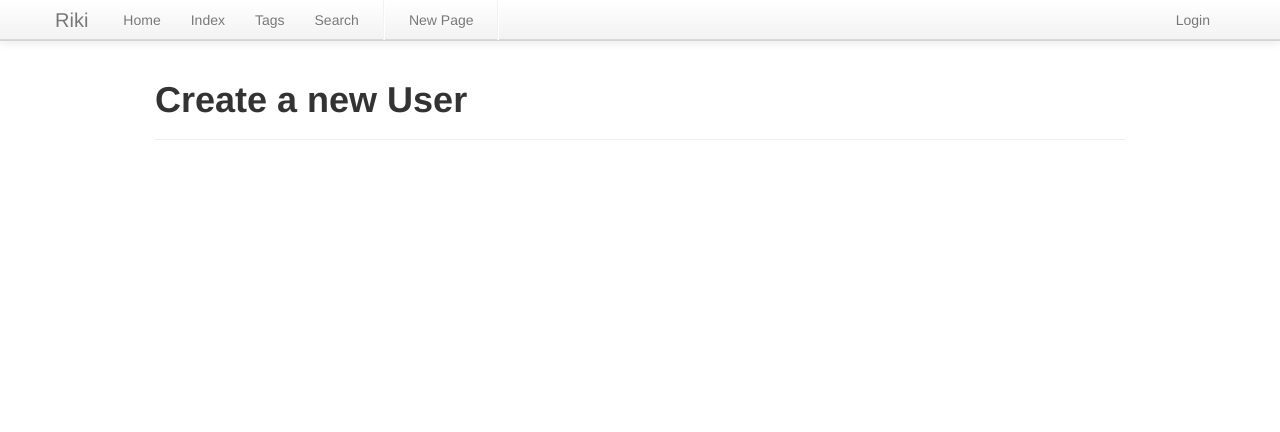
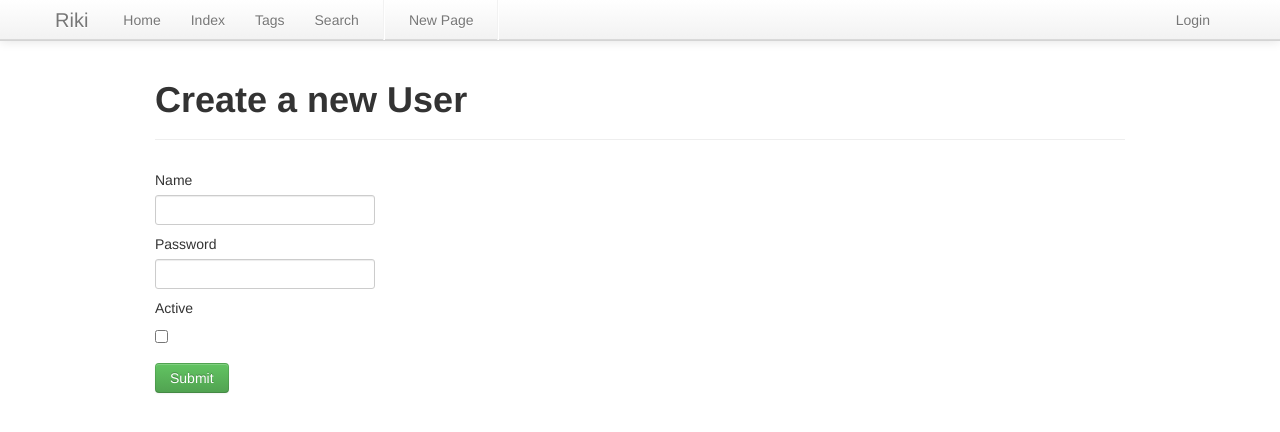
Before and after one commit to kaybarenz/RikiTikiTavi, a Flask app: page /user/create/ in a window 1280 px wide. Shown: the top 432 px of the page. Run offline with Flask 2, Linux system fonts and the light colour scheme; some libraries are stand-ins or nearby versions.

Commit message:
Finished user add/edit feature

```diff
--- a/wiki/web/forms.py
+++ b/wiki/web/forms.py
@@ -10,6 +10,7 @@ from wtforms import TextAreaField
 from wtforms import PasswordField
 from wtforms.validators import InputRequired
 from wtforms.validators import ValidationError
+from wtforms import StringField
 
 from wiki.core import clean_url
 from wiki.web import current_wiki
@@ -39,6 +40,12 @@ class EditorForm(Form):
     title = TextField('', [InputRequired()])
     body = TextAreaField('', [InputRequired()])
     tags = TextField('')
+
+
+class UserEditorForm(Form):
+    name = StringField("Name", [InputRequired()])
+    password = StringField("Password", [InputRequired()])
+    active = BooleanField("Active", default=False)
 
 
 class LoginForm(Form):
--- a/wiki/web/routes.py
+++ b/wiki/web/routes.py
@@ -14,13 +14,13 @@ from flask_login import login_user
 from flask_login import logout_user
 
 from wiki.core import Processor
-from wiki.web.forms import EditorForm, ChangePasswordForm
+from wiki.web.forms import EditorForm, ChangePasswordForm, UserEditorForm
 from wiki.web.forms import LoginForm
 from wiki.web.forms import SearchForm
 from wiki.web.forms import URLForm
-from wiki.web import current_wiki
+from wiki.web import current_wiki, get_users
 from wiki.web import current_users
-from wiki.web.user import protect, admin_protect, UserManager
+from wiki.web.user import protect, admin_protect, UserManager, User
 
 bp = Blueprint('wiki', __name__)
 
@@ -160,24 +160,36 @@ def user_logout():
     return redirect(url_for('wiki.user_login'))
 
 
-@bp.route('/user/')
-def user_index():
-    pass
+@bp.route('/user/create/', methods=['GET', 'POST'])
+def user_create():
+    form = UserEditorForm()
+    if form.validate_on_submit():
+        get_users().add_user(form.name.data, form.password.data, form.active.data)
+        return redirect(url_for('wiki.admin'))
+    return render_template('User/addEdit.html', form=form, create=True)
 
 
-@bp.route('/user/create/')
-def user_create():
-    return render_template('User/addEdit.html', create=True)
+@bp.route('/user/edit/<string:user_id>/', methods=['GET', 'POST'])
+def user_edit(user_id):
+    user_manager = get_users()
+    user = user_manager.get_user(user_id)
+    form = UserEditorForm(name=user.name, password=user.get("password"), active=user.get("active"))
+
+    if form.validate_on_submit():
+        if user.name != form.name.data:
+            temp = user_manager.add_user(form.name.data, user.data['password'], user.data['password'], user.data['roles'],  user.data['authentication_method'])
+            user_manager.delete_user(user.name)
+            user = temp
+        user.set_password(form.password.data)
+        user.set("active", form.active.data)
+        return redirect(url_for('wiki.admin'))
+    return render_template('User/addEdit.html', form=form, create=False)
 
 
-@bp.route('/user/edit/<string:user_id>/')
-def user_edit(user_id):
-    return render_template('User/addEdit.html', create=False)
-
-
-@bp.route('/user/delete/<int:user_id>/')
+@bp.route('/user/delete/<string:user_id>/')
 def user_delete(user_id):
-    pass
+    get_users().delete_user(user_id)
+    return redirect(url_for('wiki.admin'))
 
 
 @bp.route('/admin/')
--- a/wiki/web/templates/User/addEdit.html
+++ b/wiki/web/templates/User/addEdit.html
@@ -8,13 +8,24 @@
     {% endif %}
 {% endblock title %}
 {% block content %}
-{#<form method="POST" class="form-inline">#}
-{#	{{ form.hidden_tag() }}#}
-{#	{{ input(form.url, placeholder="URL of the new page", autocomplete="off") }}#}
-{#	<input type="submit" class="btn btn-success" value="Create">#}
-{#</form>#}
+<form method="POST" class="form">
+    {{ form.csrf_token }}
+    <div class="form-group">
+        {{ form.name.label }}
+        {{ form.name() }}
+    </div>
+    <div class="form-group">
+        {{ form.password.label }}
+        {{ form.password() }}
+    </div>
+    <div class="form-check form-check-inline">
+        {{ form.active.label }}
+        {{ form.active() }}
+    </div>
+    <br>
+	<input type="submit" class="btn btn-success" value="Submit">
+</form>
 {% endblock content %}
 
 {% block sidebar %}
-{#<p class="alert alert-success">Thank you for creating new content!</p>#}
 {% endblock sidebar %}
```
Also changed, not shown: user/users.json (+10 -17 lines), wiki/web/templates/admin.html (+7 -1 lines).
